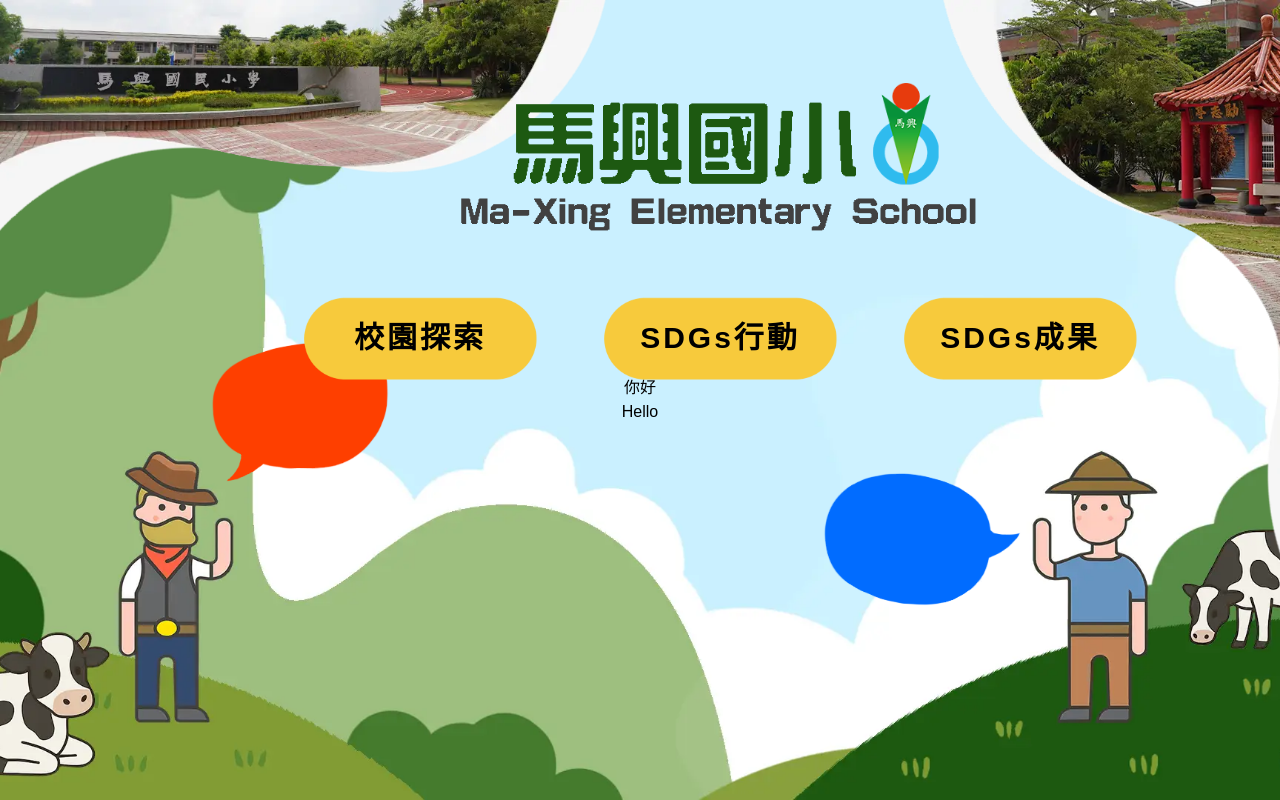
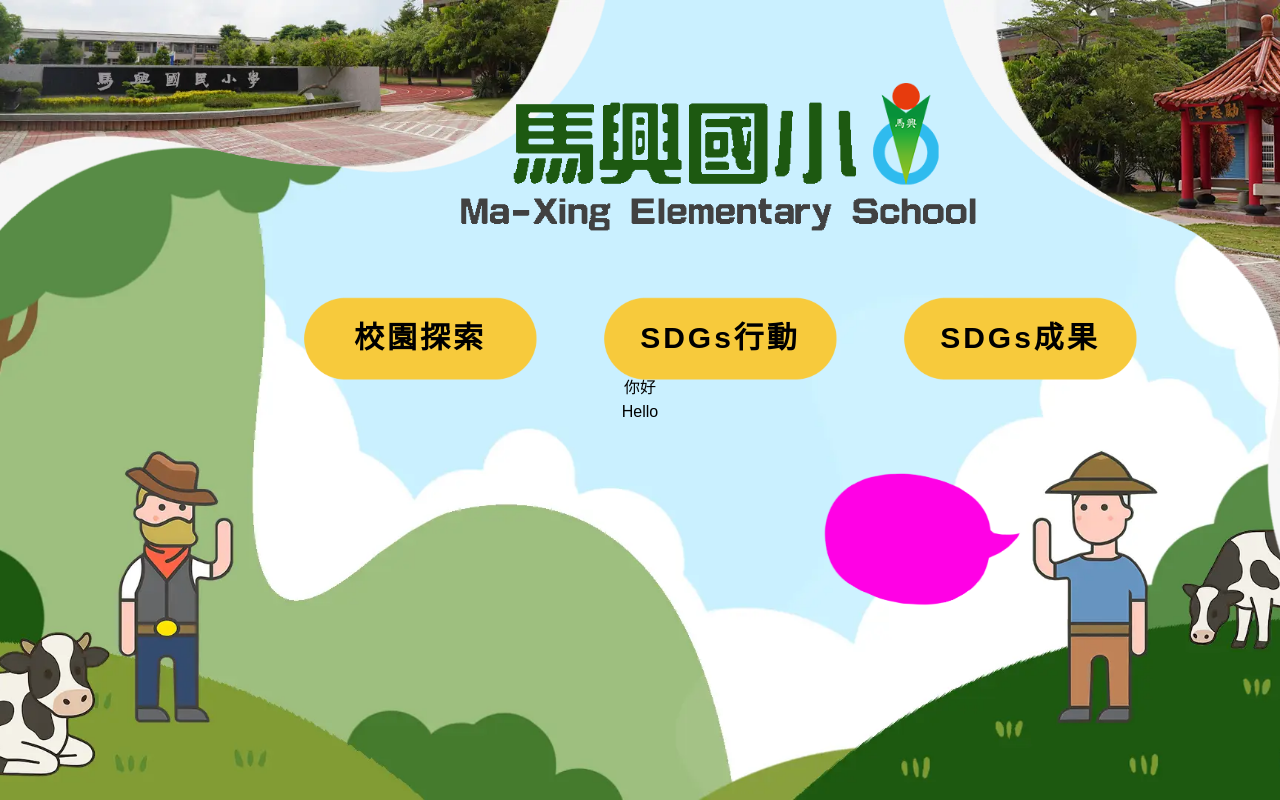
Before and after one commit to Evie-Liuu/Maxing, a Vue app: page /#/ in a window 1280 px wide. Built offline with nearby package versions, Linux system fonts and the light colour scheme.

Commit message:
對話框動畫

```diff
--- a/src/views/Home.vue
+++ b/src/views/Home.vue
@@ -6,13 +6,11 @@
     <section>
       <div class="hidden lg:block absolute w-full h-full top-0 left-0">
         <img
-          :src="Speak_Chinese1"
-          class="absolute w-full h-full top-0 left-0 object-cover object-center pointer-events-none select-none"
-          alt="Changan_logo"
-        />
-        <img
-          :src="Speak_English1"
-          class="absolute w-full h-full top-0 left-0 object-cover object-center pointer-events-none select-none"
+          :src="speakImages[currentLanguage][currentIndex - 1]"
+          :class="[
+            'absolute w-full h-full top-0 left-0 object-cover object-center pointer-events-none select-none transition-all duration-500',
+            isAnimating ? 'scale-110 opacity-80' : 'scale-100 opacity-100'
+          ]"
           alt="Changan_logo"
         />
         <div class="absolute inset-0 flex flex-col items-center justify-center">
@@ -22,8 +20,11 @@
       </div>
       <div class="block lg:hidden absolute w-full h-full top-0 left-0">
         <img
-          :src="Speak_Chinese1"
-          class="absolute w-full h-full top-0 left-0 object-cover object-center pointer-events-none select-none"
+          :src="speakImages.chinese[currentIndex - 1]"
+          :class="[
+            'absolute w-full h-full top-0 left-0 object-cover object-center pointer-events-none select-none transition-all duration-500',
+            isAnimating ? 'scale-110 opacity-80' : 'scale-100 opacity-100'
+          ]"
           alt="Changan_logo"
         />
       </div>
@@ -122,7 +123,7 @@
   </main>
 </template>
 <script setup>
-import { ref, onMounted } from "vue";
+import { ref, onMounted, onUnmounted } from "vue";
 import buttonUnselected from "@/assets/images/Bar_Unselected.png";
 import buttonSelected from "@/assets/images/Bar_Selected.png";
 import Speak_Chinese1 from "@/assets/images/Speak_Chinese1.png";
@@ -136,11 +137,42 @@
 
 const hoveredIndex = ref(null);
 const isLoaded = ref(false);
+const currentLanguage = ref('english');
+const currentIndex = ref(1);
+const isAnimating = ref(false);
+let timer = null;
+
+const speakImages = {
+  english: [Speak_English1, Speak_English2, Speak_English3, Speak_English4],
+  chinese: [Speak_Chinese1, Speak_Chinese2, Speak_Chinese3, Speak_Chinese4]
+};
+
+const switchImage = () => {
+  isAnimating.value = true;
+  setTimeout(() => {
+    if (currentLanguage.value === 'chinese') {
+      currentLanguage.value = 'english';
+      currentIndex.value = (currentIndex.value % 4) + 1;
+    } else {
+      currentLanguage.value = 'chinese';
+    }
+    setTimeout(() => {
+      isAnimating.value = false;
+    }, 500);
+  }, 500);
+};
 
 onMounted(() => {
   setTimeout(() => {
     isLoaded.value = true;
   }, 100);
+  timer = setInterval(switchImage, 3000);
+});
+
+onUnmounted(() => {
+  if (timer) {
+    clearInterval(timer);
+  }
 });
 </script>
 <style scoped>
```
